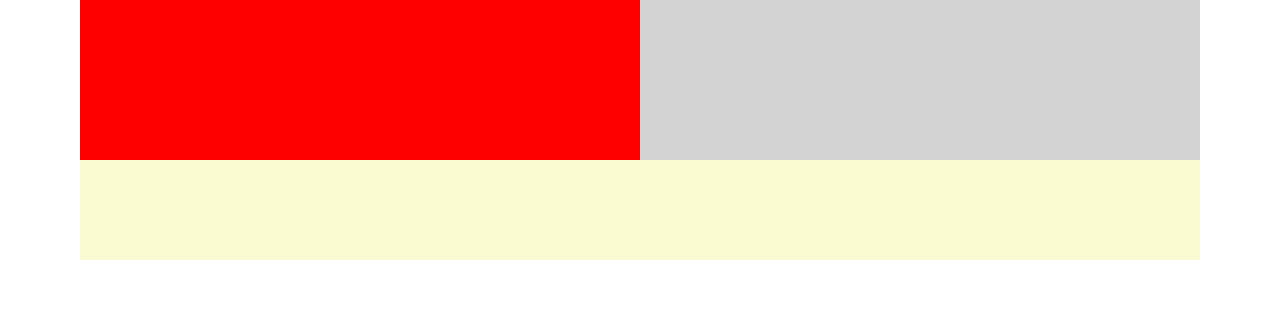
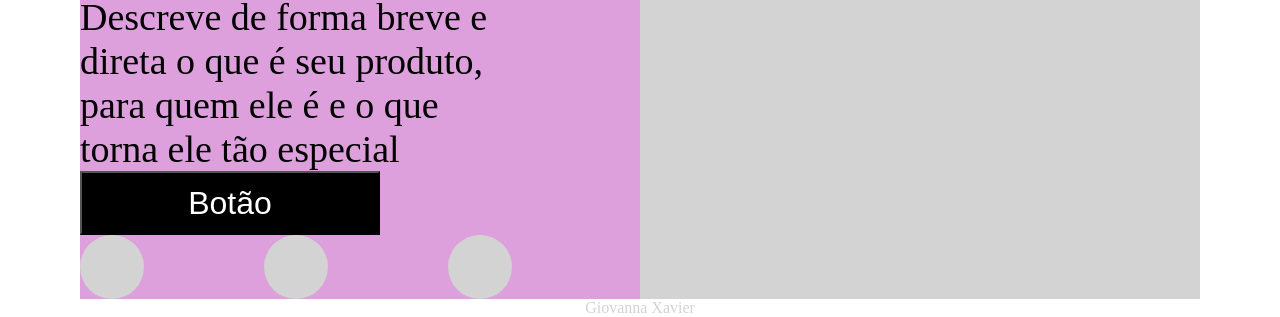
Before and after one commit to gioxavier7/layout-ba, a plain HTML site: page index.html in a window 1280 px wide. Shown: the part 540-857 px from the top of the page. Before the commit the page ends 800 px from the top, so only its background shows below. Drawn offline with Linux system fonts and the light colour scheme.

Commit message:
conteúdo ok

```diff
--- a/index.html
+++ b/index.html
@@ -21,9 +21,22 @@
         </nav>
     </header>
     <main>
-        <div class="conteudo"></div>
+        <div class="conteudo">
+            <h1>Título focado no produto para divulgar</h1>
+            <p>Descreve de forma breve e direta o que é seu produto, para quem ele é e o que torna ele tão especial</p>
+            <div class="acao">
+                <button><a href="#">Botão</a></button>
+            </div>
+            <div class="social">
+                <div></div>
+                <div></div>
+                <div></div>
+            </div>
+        </div>
         <div class="destaque"></div>
     </main>
-    <footer></footer>
+    <footer>
+        Giovanna Xavier
+    </footer>
 </body>
 </html>
--- a/style.css
+++ b/style.css
@@ -51,7 +51,39 @@ main{
 
 .conteudo{
     width: 50%;
-    background-color: red;
+    padding-right: 128px;
+    display: flex;
+    flex-direction: column;
+    justify-content: space-between;
+}
+
+.conteudo h1{
+    font-size: 80px;
+
+}
+
+.conteudo p{
+    font-size: 38px;
+}
+
+.conteudo button{
+    width: 300px;
+    height: 64px;
+    font-size: 32px;
+    background-color: black;
+    color: white;
+}
+
+.social{
+    display: flex;
+    justify-content: space-between
+}
+
+.social div{
+    height: 64px;
+    width: 64px;
+    border-radius: 50%;
+    background-color: lightgray;
 }
 
 .destaque{
@@ -61,5 +93,8 @@ main{
 
 footer{
     height: 100px;
-    background-color: lightgoldenrodyellow;
+    display: flex;
+    justify-content: center;
+    align-items: center;
+    color: lightgray;
 }
```
